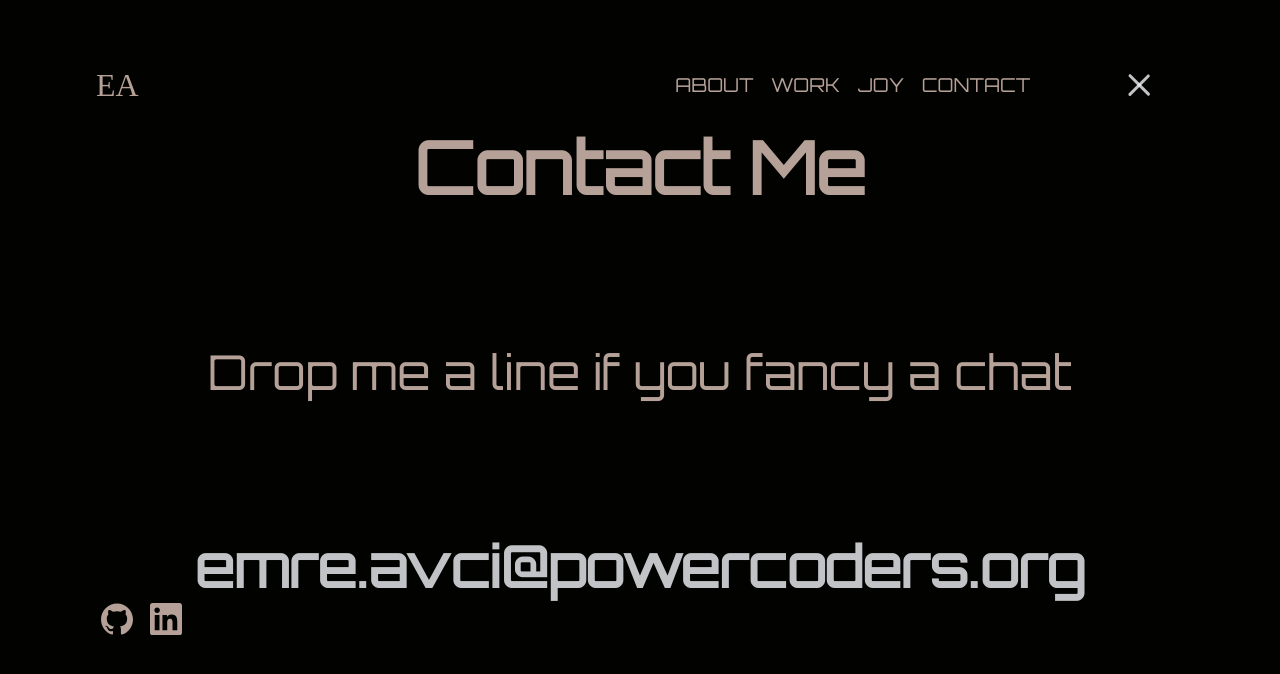
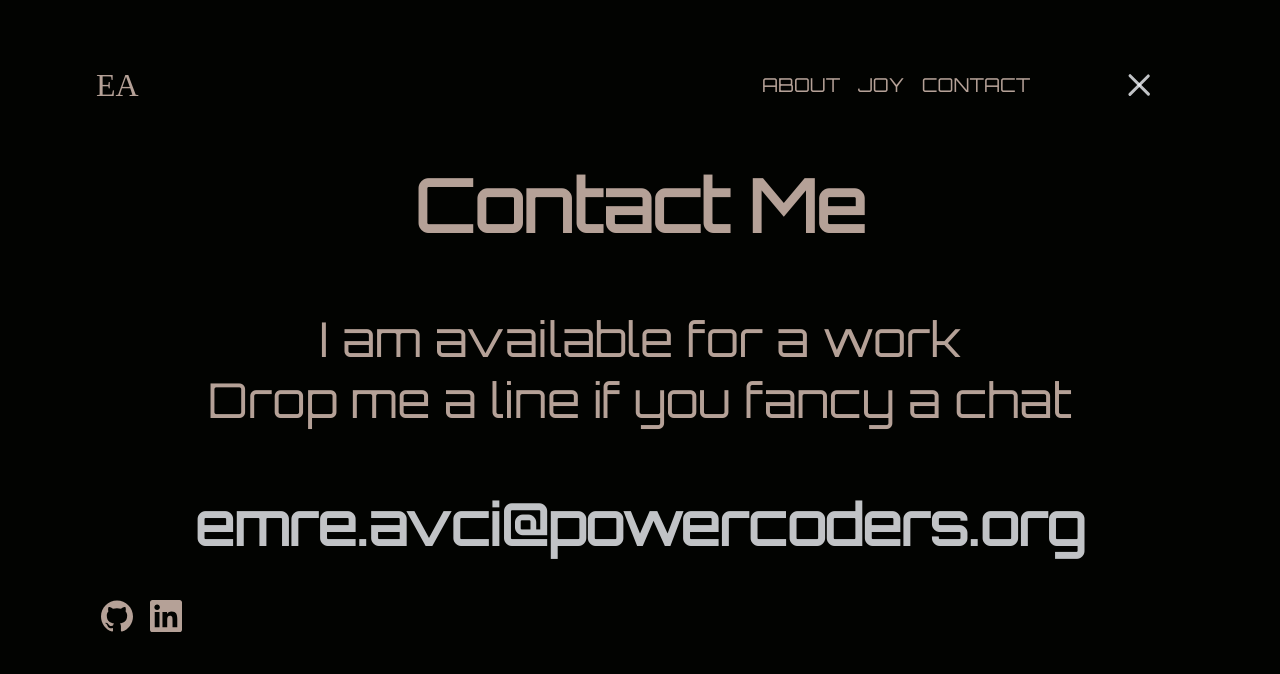
Before and after one commit to emreavcia/portfolio, a React (Create React App) app: page /contact in a window 1280 px wide. Both pictures are taken after a click on the element 1137 px from the left and 84 px from the top of the page. Shown: the top 674 px of the page. Built offline with nearby package versions, Linux system fonts and the light colour scheme; a web font is replaced by a local one.

Commit message:
many changes are made

```diff
--- a/src/components/about/about.css
+++ b/src/components/about/about.css
@@ -9,7 +9,7 @@ section.about {
 .click_me_section {
   display: flex;
   flex-direction: column;
-  grid-column: 3/8;
+  grid-column: 4/7;
   grid-row: 1/10;
   align-items: center;
   justify-content: center;
--- a/src/components/contact/Contact.js
+++ b/src/components/contact/Contact.js
@@ -5,7 +5,10 @@ const Contact = () => {
     return (
         <section className='contact_me_container'>
             <h2 className='contact_me_heading'>Contact Me</h2>
-            <p className='contact_me_paragraph'>Drop me a line if you fancy a chat</p>
+            <div>
+                <p className='contact_me_paragraph'>I am available for a work</p>
+                <p className='contact_me_paragraph'>Drop me a line if you fancy a chat</p>
+            </div>
             <h3 className='contact_me_email'><a href="mailto:emre.avci@powercoders.org">emre.avci@powercoders.org</a></h3>
         </section>
     )
--- a/src/components/contact/contact.css
+++ b/src/components/contact/contact.css
@@ -1,4 +1,5 @@
 .contact_me_container {
+  margin: 0.8em auto;
   display: flex;
   flex-direction: column;
   justify-content: space-between;
@@ -6,7 +7,10 @@
   color: var(--khaki);
   font-family: var(--secondary-font);
   font-size: 3em;
-  height: 60vh;
+  height: 50vh;
+}
+.contact_me_paragraph {
+  text-align: center;
 }
 
 .contact_me_email a {
--- a/src/components/navigation/NavLinks.js
+++ b/src/components/navigation/NavLinks.js
@@ -6,9 +6,8 @@ const NavLinks = () => {
     return (
         <ul>
             <li> <Link className='navLinks' to="/about" >About</Link> </li>
-            <li> <Link className='navLinks' to="/Work" >Work</Link> </li>
             <li> <Link className='navLinks' to="/" >Joy</Link> </li>
-            <li> <Link className='navLinks' to="/Contact" >Contact</Link> </li>
+            <li> <Link className='navLinks' to="/contact" >Contact</Link> </li>
         </ul>
     )
 }
--- a/src/components/navigation/hamburgerMenu.css
+++ b/src/components/navigation/hamburgerMenu.css
@@ -39,6 +39,6 @@ i {
 }
 
 .cross:hover {
-  background-color: var(--yellow);
+  background-color: var(--white);
   cursor: pointer;
 }
```
